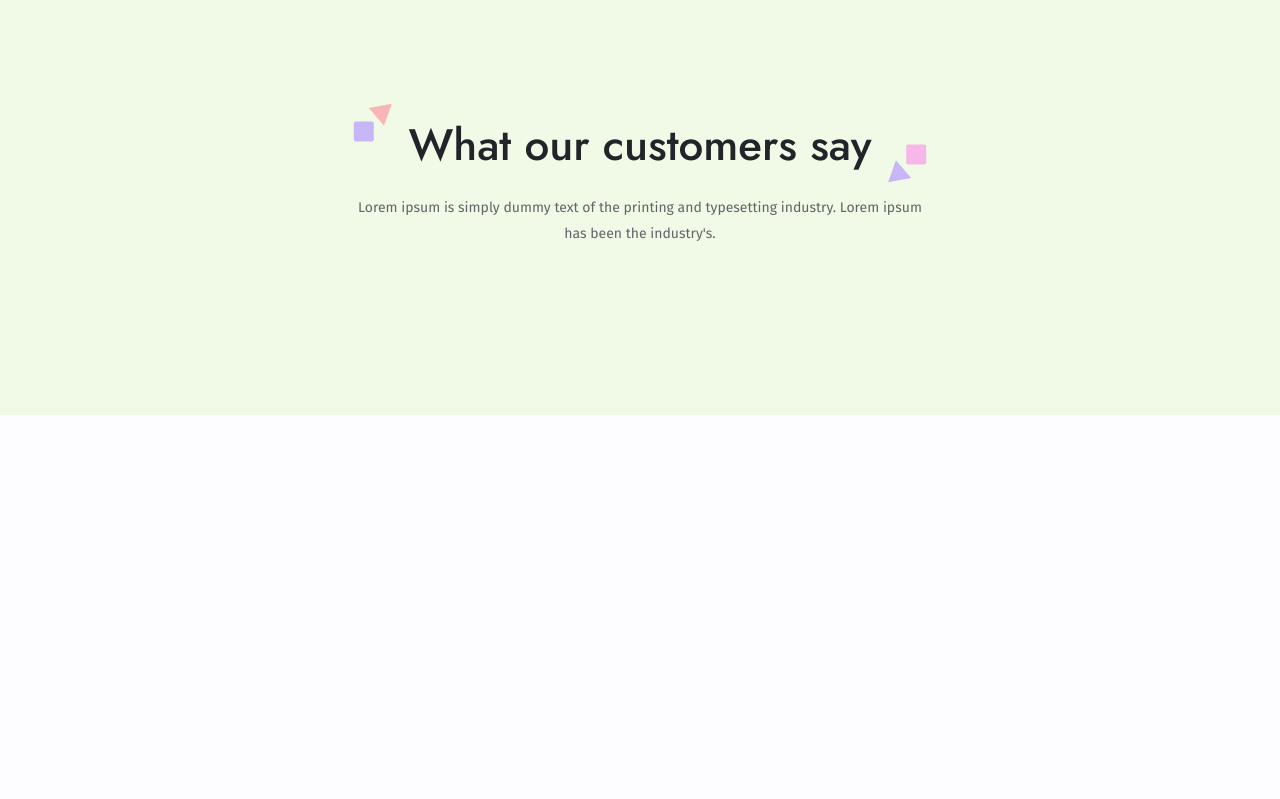
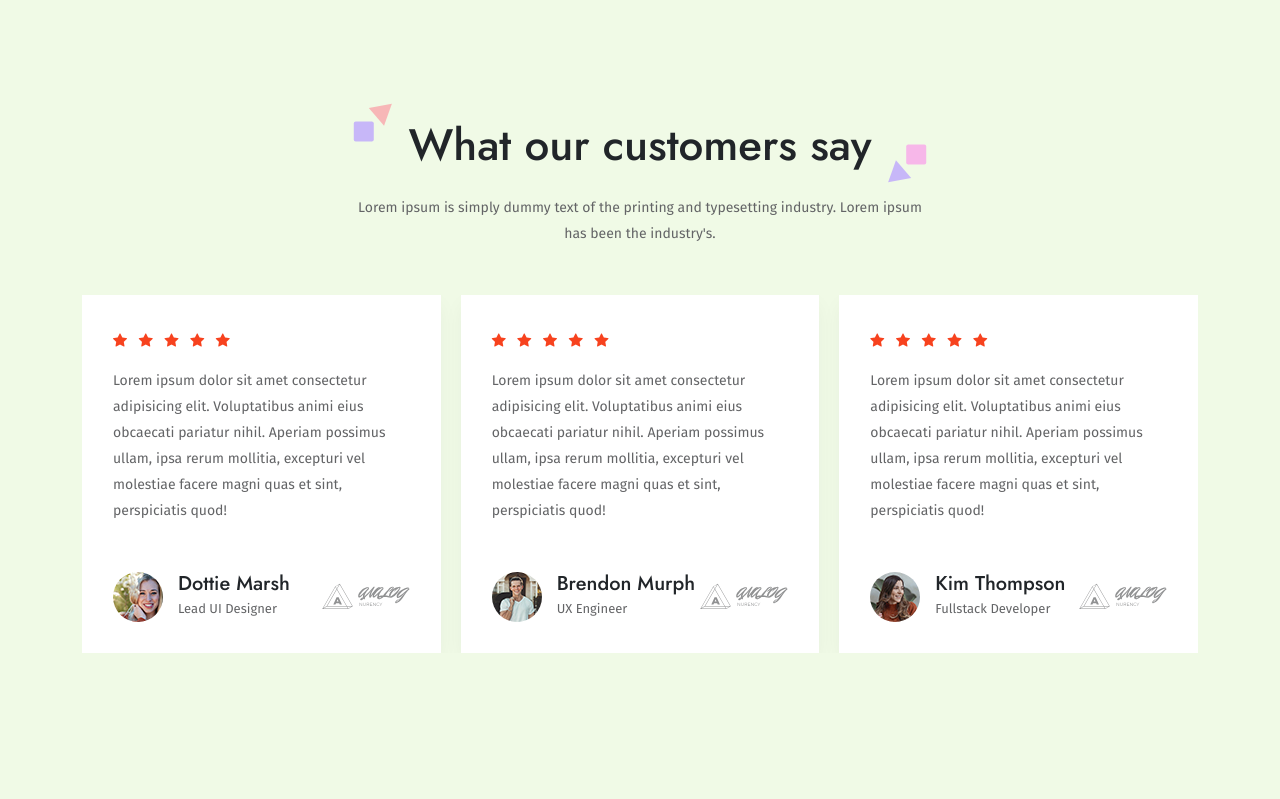
Before and after one commit to imation82/hoston-premium, a PHP site: page / in a window 1280 px wide. Shown: the part 5501-6300 px from the top of the page. Before the commit the page ends 5916 px from the top, so only its background shows below. Run offline with PHP 8.4, Linux system fonts and the light colour scheme; some web fonts are replaced.

Commit message:
Added - Testimonial

```diff
--- a/assets/css/custom.css
+++ b/assets/css/custom.css
@@ -475,6 +475,30 @@ section {
   background-color: #F0FAE6;
 }
 
+.testimonials__block {
+  padding: 30px;
+  background-color: #FFFFFF;
+  border: 1px solid #FFFFFF;
+  -webkit-box-shadow: 0px 8px 20px -2px rgba(33, 40, 51, 0.05);
+          box-shadow: 0px 8px 20px -2px rgba(33, 40, 51, 0.05);
+}
+
+.testimonials__rating {
+  color: #F7421E;
+}
+
+.testimonials__author--info {
+  gap: 15px;
+}
+
+.testimonials__author--details p {
+  font-size: 13px;
+}
+
+#testimonial__slider.owl-carousel .owl-item img {
+  width: auto !important;
+}
+
 @media (min-width: 320px) and (max-width: 767px) {
   .header {
     padding-top: 100px;
--- a/assets/css/custom.scss
+++ b/assets/css/custom.scss
@@ -428,6 +428,32 @@ section {
     background-color: $background-02;
 }
 
+.testimonials {
+    &__block {
+        padding: 30px;
+        background-color: $white;
+        border: 1px solid $white;
+        box-shadow: 0px 8px 20px -2px rgba(33,40,51,0.05);
+    }
+    &__rating {
+        color: $primary;
+    }
+    &__author {
+        &--info {
+            gap: 15px;
+        }
+        &--details {
+            p {
+                font-size: 13px;
+            }
+        }
+    }
+}
+
+#testimonial__slider.owl-carousel .owl-item img {
+    width: auto !important;
+}
+
 // Media queries
 
 @media (min-width:320px) and (max-width:767px) {
--- a/assets/js/custom.js
+++ b/assets/js/custom.js
@@ -34,4 +34,24 @@ $( document ).ready( function() {
 		});
 
 	});
+
+	$("#testimonial__slider").owlCarousel({
+		items: 4,
+		loop: true,
+		margin: 20,
+		dots: true,
+		navigation: false,
+		responsive: {
+		  0: {
+			items: 1,
+		  },
+		  600: {
+			items: 1,
+		  },
+		  1000: {
+			items: 3,
+		  },
+		},
+	});
+
  });
--- a/index.html
+++ b/index.html
@@ -518,6 +518,156 @@
                     </div>
                 </div>
             </div>
+            <div class="row">
+                <div class="col-lg-12">
+                    <div id="testimonial__slider" class="owl-carousel testimonials">
+                        <div class="testimonials__block">
+                            <div class="testimonials__rating">
+                                <ul class="list-inline">
+                                    <li class="list-inline-item">
+                                        <i class="bi bi-star-fill"></i>
+                                    </li>
+                                    <li class="list-inline-item">
+                                        <i class="bi bi-star-fill"></i>
+                                    </li>
+                                    <li class="list-inline-item">
+                                        <i class="bi bi-star-fill"></i>
+                                    </li>
+                                    <li class="list-inline-item">
+                                        <i class="bi bi-star-fill"></i>
+                                    </li>
+                                    <li class="list-inline-item">
+                                        <i class="bi bi-star-fill"></i>
+                                    </li>
+                                </ul>
+                            </div>
+                            <div class="testimonials__content mb-5">
+                                <p>Lorem ipsum dolor sit amet consectetur adipisicing elit. Voluptatibus animi eius obcaecati pariatur nihil. Aperiam possimus ullam, ipsa rerum mollitia, excepturi vel molestiae facere magni quas et sint, perspiciatis quod!</p>
+                            </div>
+                            <div class="testimonials__author d-flex align-items-center justify-content-between">
+                                <div class="testimonials__author--info d-flex align-items-center">
+                                    <img src="assets/images/author-1.jpg" class="rounded-circle" alt="Author">
+                                    <div class="testimonials__author--details">
+                                        <h5 class="mb-0">Dottie Marsh</h5>
+                                        <p>Lead UI Designer</p>
+                                    </div>
+                                </div>
+                                <div class="testimonials__author--logo">
+                                    <img src="assets/images/company.svg" alt="Company">
+                                </div>
+                            </div>
+                        </div>
+                        <div class="testimonials__block">
+                            <div class="testimonials__rating">
+                                <ul class="list-inline">
+                                    <li class="list-inline-item">
+                                        <i class="bi bi-star-fill"></i>
+                                    </li>
+                                    <li class="list-inline-item">
+                                        <i class="bi bi-star-fill"></i>
+                                    </li>
+                                    <li class="list-inline-item">
+                                        <i class="bi bi-star-fill"></i>
+                                    </li>
+                                    <li class="list-inline-item">
+                                        <i class="bi bi-star-fill"></i>
+                                    </li>
+                                    <li class="list-inline-item">
+                                        <i class="bi bi-star-fill"></i>
+                                    </li>
+                                </ul>
+                            </div>
+                            <div class="testimonials__content mb-5">
+                                <p>Lorem ipsum dolor sit amet consectetur adipisicing elit. Voluptatibus animi eius obcaecati pariatur nihil. Aperiam possimus ullam, ipsa rerum mollitia, excepturi vel molestiae facere magni quas et sint, perspiciatis quod!</p>
+                            </div>
+                            <div class="testimonials__author d-flex align-items-center justify-content-between">
+                                <div class="testimonials__author--info d-flex align-items-center">
+                                    <img src="assets/images/author-2.jpg" class="rounded-circle" alt="Author">
+                                    <div class="testimonials__author--details">
+                                        <h5 class="mb-0">Brendon Murph</h5>
+                                        <p>UX Engineer</p>
+                                    </div>
+                                </div>
+                                <div class="testimonials__author--logo">
+                                    <img src="assets/images/company.svg" alt="Company">
+                                </div>
+                            </div>
+                        </div>
+                        <div class="testimonials__block">
+                            <div class="testimonials__rating">
+                                <ul class="list-inline">
+                                    <li class="list-inline-item">
+                                        <i class="bi bi-star-fill"></i>
+                                    </li>
+                                    <li class="list-inline-item">
+                                        <i class="bi bi-star-fill"></i>
+                                    </li>
+                                    <li class="list-inline-item">
+                                        <i class="bi bi-star-fill"></i>
+                                    </li>
+                                    <li class="list-inline-item">
+                                        <i class="bi bi-star-fill"></i>
+                                    </li>
+                                    <li class="list-inline-item">
+                                        <i class="bi bi-star-fill"></i>
+                                    </li>
+                                </ul>
+                            </div>
+                            <div class="testimonials__content mb-5">
+                                <p>Lorem ipsum dolor sit amet consectetur adipisicing elit. Voluptatibus animi eius obcaecati pariatur nihil. Aperiam possimus ullam, ipsa rerum mollitia, excepturi vel molestiae facere magni quas et sint, perspiciatis quod!</p>
+                            </div>
+                            <div class="testimonials__author d-flex align-items-center justify-content-between">
+                                <div class="testimonials__author--info d-flex align-items-center">
+                                    <img src="assets/images/author-3.jpg" class="rounded-circle" alt="Author">
+                                    <div class="testimonials__author--details">
+                                        <h5 class="mb-0">Kim Thompson</h5>
+                                        <p>Fullstack Developer</p>
+                                    </div>
+                                </div>
+                                <div class="testimonials__author--logo">
+                                    <img src="assets/images/company.svg" alt="Company">
+                                </div>
+                            </div>
+                        </div>
+                        <div class="testimonials__block">
+                            <div class="testimonials__rating">
+                                <ul class="list-inline">
+                                    <li class="list-inline-item">
+                                        <i class="bi bi-star-fill"></i>
+                                    </li>
+                                    <li class="list-inline-item">
+                                        <i class="bi bi-star-fill"></i>
+                                    </li>
+                                    <li class="list-inline-item">
+                                        <i class="bi bi-star-fill"></i>
+                                    </li>
+                                    <li class="list-inline-item">
+                                        <i class="bi bi-star-fill"></i>
+                                    </li>
+                                    <li class="list-inline-item">
+                                        <i class="bi bi-star-fill"></i>
+                                    </li>
+                                </ul>
+                            </div>
+                            <div class="testimonials__content mb-5">
+                                <p>Lorem ipsum dolor sit amet consectetur adipisicing elit. Voluptatibus animi eius obcaecati pariatur nihil. Aperiam possimus ullam, ipsa rerum mollitia, excepturi vel molestiae facere magni quas et sint, perspiciatis quod!</p>
+                            </div>
+                            <div class="testimonials__author d-flex align-items-center justify-content-between">
+                                <div class="testimonials__author--info d-flex align-items-center">
+                                    <img src="assets/images/author-4.jpg" class="rounded-circle" alt="Author">
+                                    <div class="testimonials__author--details">
+                                        <h5 class="mb-0">Dane Bratz</h5>
+                                        <p>Frontend Desginer</p>
+                                    </div>
+                                </div>
+                                <div class="testimonials__author--logo">
+                                    <img src="assets/images/company.svg" alt="Company">
+                                </div>
+                            </div>
+                        </div>
+                    </div>
+                </div>
+            </div>
         </div>
     </section>
     <!-- end: testimonial -->
```
Also changed, not shown: assets/images/author-1.jpg (added), assets/images/author-2.jpg (added), assets/images/author-3.jpg (added), assets/images/author-4.jpg (added), assets/images/company.svg (added), 1 other file.
